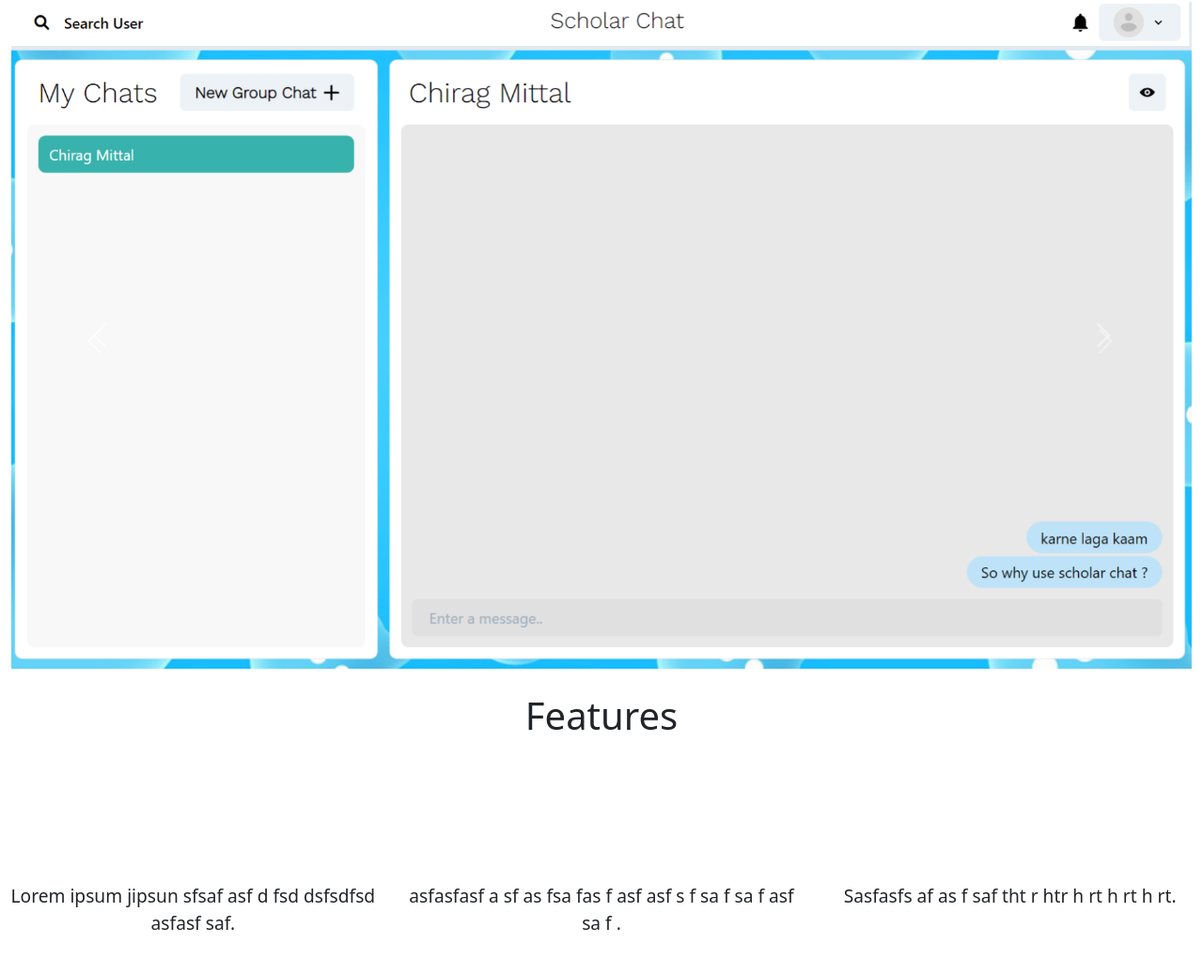
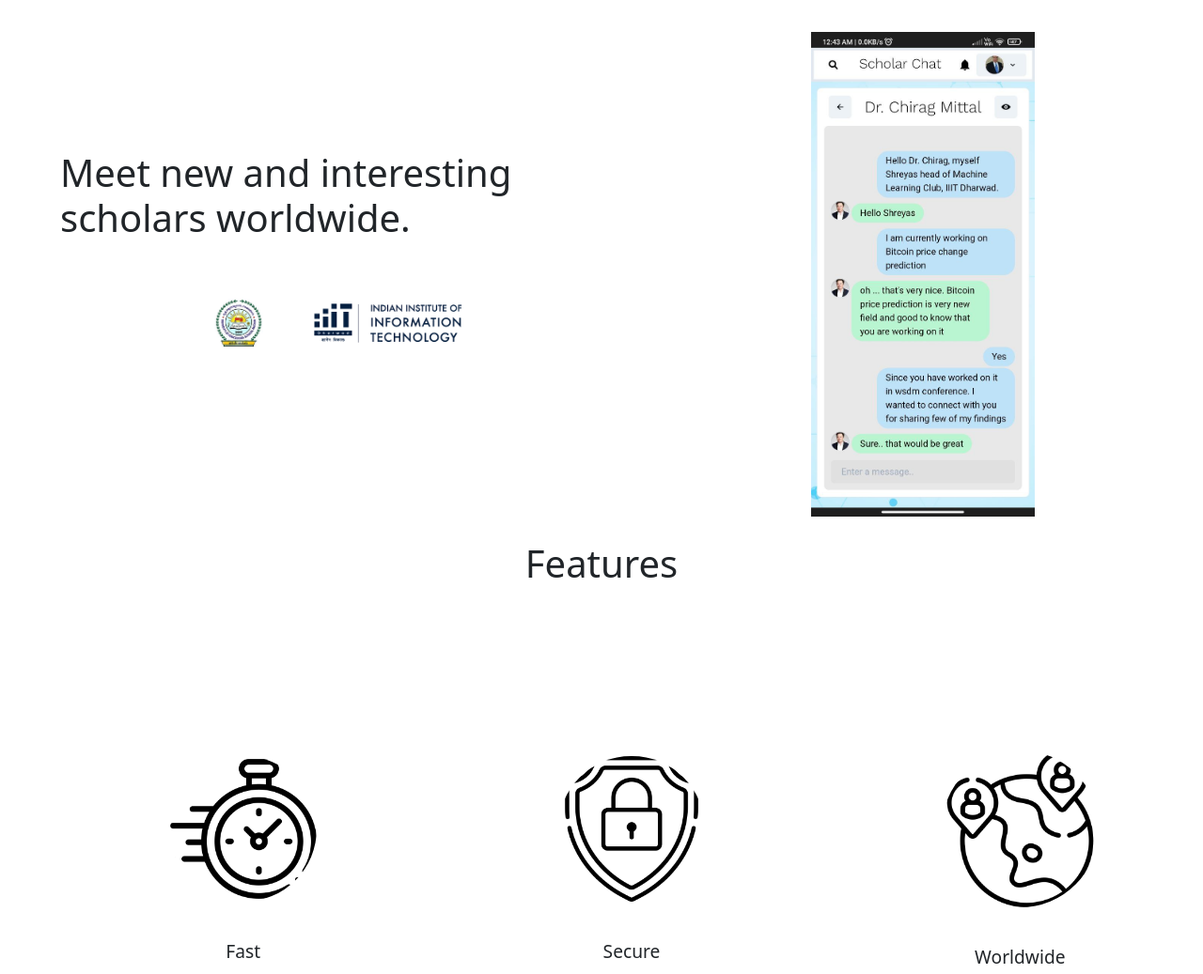
Before and after one commit to KshitizSachan/Scholarchat-Frontend, a plain HTML site: page index.html in a window 1280 px wide. Shown: the part 86-1123 px from the top of the page at 94% size. Drawn offline with nearby package versions, Linux system fonts and the light colour scheme.

Commit message:
completed

```diff
--- a/index.html
+++ b/index.html
@@ -1,5 +1,6 @@
 <!DOCTYPE html>
 <html lang="en">
+
 <head>
   <meta charset="UTF-8">
   <meta http-equiv="X-UA-Compatible" content="IE=edge">
@@ -7,9 +8,11 @@
   <title>Scholar Chat</title>
   <link rel="stylesheet" href="styles.css">
   <!-- CSS only -->
-<link href="https://cdn.jsdelivr.net/npm/bootstrap@5.2.0/dist/css/bootstrap.min.css" rel="stylesheet" integrity="sha384-gH2yIJqKdNHPEq0n4Mqa/HGKIhSkIHeL5AyhkYV8i59U5AR6csBvApHHNl/vI1Bx" crossorigin="anonymous">
+  <link href="https://cdn.jsdelivr.net/npm/bootstrap@5.2.0/dist/css/bootstrap.min.css" rel="stylesheet"
+    integrity="sha384-gH2yIJqKdNHPEq0n4Mqa/HGKIhSkIHeL5AyhkYV8i59U5AR6csBvApHHNl/vI1Bx" crossorigin="anonymous">
 
 </head>
+
 <body>
   <!--Navbar Region-->
 
@@ -18,11 +21,14 @@
 
       <div class="d-flex flex-wrap align-items-center justify-content-center justify-content-lg-start">
         <a href="/" class="d-flex align-items-center mb-2 mb-lg-0 text-white text-decoration-none">
-              <svg class="bi me-2" width="40" height="32" role="img" aria-label="Bootstrap"><use xlink:href="#bootstrap"></use></svg>
+          <svg class="bi me-2" width="40" height="32" role="img" aria-label="Bootstrap">
+            <use xlink:href="#bootstrap"></use>
+          </svg>
         </a>
 
-            <ul  class="navbar-contents nav col-12 col-lg-auto me-lg-auto mb-2 justify-content-center mb-md-0">
-              <li class="li-item"><a href="#" style="font-size: 1rem;" class="nav-link px-2 text-white">SCHOLAR CHAT</a></li>
+        <ul class="navbar-contents nav col-12 col-lg-auto me-lg-auto mb-2 justify-content-center mb-md-0">
+          <li class="li-item"><a href="#" style="font-size: 1rem;" class="nav-link px-2 text-white">SCHOLAR CHAT</a>
+          </li>
           <li class="li-item"><a href="#" style="font-size: 1rem;" class="nav-link px-2 text-white">Features</a></li>
           <li class="li-item"><a href="#" style="font-size: 1rem;" class="nav-link px-2 text-white">FAQs</a></li>
           <li class="li-item"><a href="#" style="font-size: 1rem;" class="nav-link px-2 text-white">About</a></li>
@@ -37,29 +43,22 @@
 
 
   <!-- 2nd part of the website -->
-<div class="container-fluid" style="margin-top: 2rem;">
-    <div id="carouselExampleControls" class="carousel slide" data-bs-ride="carousel">
-        <div class="carousel-inner">
-            <div class="carousel-item active" ">
-                <img  border-radius: 0.5rem; " src="caro-img.png" class="d-block w-100 " alt="... ">
-            </div>
-            <div class="carousel-item ">
-                <img style="height: 30rem; border-radius: 0.5rem; " src=" " class="d-block w-100 " alt="... ">
-            </div>
-            <div class="carousel-item ">
-                <img style="height: 30rem; border-radius: 0.5rem; " src="" class="d-block w-100 " alt="... ">
+
+  <div class="row">
+    <div class="col-lg-6">
+      <h1>Meet new and interesting scholars worldwide.</h1>
+      <div class="container-logo">
+        <img class="logo-image" src="./img/University_of_Agricultural_Science_Raichuru_logo.jpg" alt="logo">
+        <img class="logo-image" src="./img/iiitdwd-logo.png" alt="logo">
+        <!-- <img class="logo-image" src="./img/chat.png" alt="logo"> -->
       </div>
     </div>
-        <button class="carousel-control-prev " type="button " data-bs-target="#carouselExampleControls " data-bs-slide="prev ">
-          <span class="carousel-control-prev-icon " aria-hidden="true "></span>
-          <span class="visually-hidden ">Previous</span>
-        </button>
-        <button class="carousel-control-next " type="button " data-bs-target="#carouselExampleControls " data-bs-slide="next ">
-          <span class="carousel-control-next-icon " aria-hidden="true "></span>
-          <span class="visually-hidden ">Next</span>
-        </button>
+    <div class="demo-video col-lg-6">
+      <img class="demo-image" src="./img/demo-image.jpg" alt="iphone-mockup">
     </div>
   </div>
+  </section>
+
 
   <!-- 3rd Part Features -->
   <section id="features">
@@ -69,39 +68,21 @@
     <div class="row feature-adv">
 
       <div class="col-lg-4 advantage-col">
-        <img class="adv-img" src="" alt="">
-        <p>Lorem ipsum jipsun sfsaf asf d fsd  dsfsdfsd asfasf saf.</p>
+        <img class="adv-img" src="img/clock.png" alt="">
+        <p>Fast</p>
       </div>
 
       <div class="col-lg-4 advantage-col">
-        <img class="adv-img" src="" alt="">
-        <p>asfasfasf a sf as fsa fas f asf  asf s f sa f sa f asf sa f .</p>
+        <img class="adv-img" src="img/shield.png" alt="">
+        <p>Secure</p>
       </div>
 
       <div class="col-lg-4 advantage-col">
-        <img class="adv-img-s" src="" alt="">
-        <p>Sasfasfs af as f saf  tht r htr h rt h rt h rt.</p>
+        <img class="adv-img-s" src="img/worldwide.png" alt="">
+        <p>Worldwide</p>
       </div>
 
     </div>
-
-    <div class="row feature-adv">
-
-      <div class="col-lg-4 advantage-col">
-        <img class="adv-img" src="" alt="">
-        <p>Lorem ipsum jipsun sfsaf asf d fsd  dsfsdfsd asfasf saf.</p>
-      </div>
-
-      <div class="col-lg-4 advantage-col">
-        <img class="adv-img" src="" alt="">
-        <p>asfasfasf a sf as fsa fas f asf  asf s f sa f sa f asf sa f .</p>
-      </div>
-
-      <div class="col-lg-4 advantage-col">
-        <img class="adv-img-s" src="" alt="">
-        <p>Sasfasfs af as f saf  tht r htr h rt h rt h rt.</p>
-      </div>
-
     </div>
   </section>
 
@@ -109,15 +90,6 @@
 
 
   <!-- FAQs-->
-
-
-
-
-
-
-
-
-
 
 
 
@@ -151,13 +123,11 @@
             <i class="fas fa-phone-alt"></i> 9572491034
           </p>
         </div>
-
+        <div class="footer-logo">
+          <img class="footer-logo-image" src="./img/logo-naac.png" alt="logo">
+          <img class="footer-logo-image" src="./img/iiitdwd-logo.png" alt="logo">
+          <!-- <img class="footer-logo-image" src="" alt="logo"> -->
         </div>
-
-      <div class="social_handles">
-        <a href=""><i class="social-icon fab fa-facebook"></i></a>
-        <a href=""><i class="social-icon fab fa-instagram"></i></a>
-        <a href=""><i class="social-icon fas fa-envelope"></i></a>
 
       </div>
     </div>
@@ -167,4 +137,5 @@
 
 
 </body>
+
 </html>
--- a/styles.css
+++ b/styles.css
@@ -1,29 +1,69 @@
-
 /* NAVBAR REGION*/
 
-.navbar{
+.navbar {
   background-color: #1572A1;
   margin: 0 0 0 0;
 }
 
-.login{
+.login {
   margin: 0 0 0 0;
   padding: 0 0 0 15rem;
 }
-.sign-up{
+
+.sign-up {
   margin: 0 0 0 0;
   padding: 0 0 0 1rem;
 }
-.li-item{
+
+.li-item {
   margin: 0 1rem 0 1rem;
   padding: 0 1rem 0 1rem;
   align-items: center;
 }
-.navbar-contents{
+
+.navbar-contents {
   padding: 0 0 0 0;
   margin: 0 0 0 0;
 }
 
+/* Title Section */
+
+
+.row {
+  padding-left: 5%;
+  padding-top: 5%;
+  display: flex;
+  justify-content: center;
+  align-items: center;
+  flex-direction: row;
+}
+
+
+.container-logo {
+  padding: 5%;
+  display: flex;
+  align-items: center;
+  justify-content: center;
+  flex-direction: row;
+}
+
+.logo-image {
+  padding: 1.5rem;
+  height: 100px;
+}
+
+.demo-video {
+  display: flex;
+  align-items: center;
+  justify-content: center;
+
+}
+
+.demo-image {
+  width: 40%;
+  height: 40%;
+
+}
 
 /* Features */
 
@@ -83,7 +123,7 @@ padding: 0 0 0 1rem;
 }
 
 .footer_heading {
-    padding: 5% 15%;
+  padding: 25px 5% 0 5%;
   text-align: center;
 }
 
@@ -102,7 +142,8 @@ padding: 0 0 0 1rem;
   padding-left: 20px;
   color: #fff;
 }
-  .social-icon:hover{
+
+.social-icon:hover {
   color: #9AD0EC;
 
 
@@ -119,3 +160,18 @@ padding: 0 0 0 1rem;
   margin: 0;
   padding-bottom: 2%;
 }
+
+.footer-logo {
+  display: flex;
+  align-items: center;
+  justify-content: center;
+  flex-direction: row;
+}
+
+.footer-logo-image {
+  display: flex;
+  justify-content: center;
+  padding: 1.5rem;
+  height: 100px;
+  border-radius: 10%;
+}
```
Also changed, not shown: img/University_of_Agricultural_Science_Raichuru_logo.jpg (added), img/chat.png (added), img/clock.png (added), img/demo-image.jpg (added), img/download.jfif (added), img/iiitdwd-logo.png (added), img/logo-naac.png (added), img/shield.png (added), img/worldwide.png (added). Lines whose indentation alone changed are shown as unchanged.
